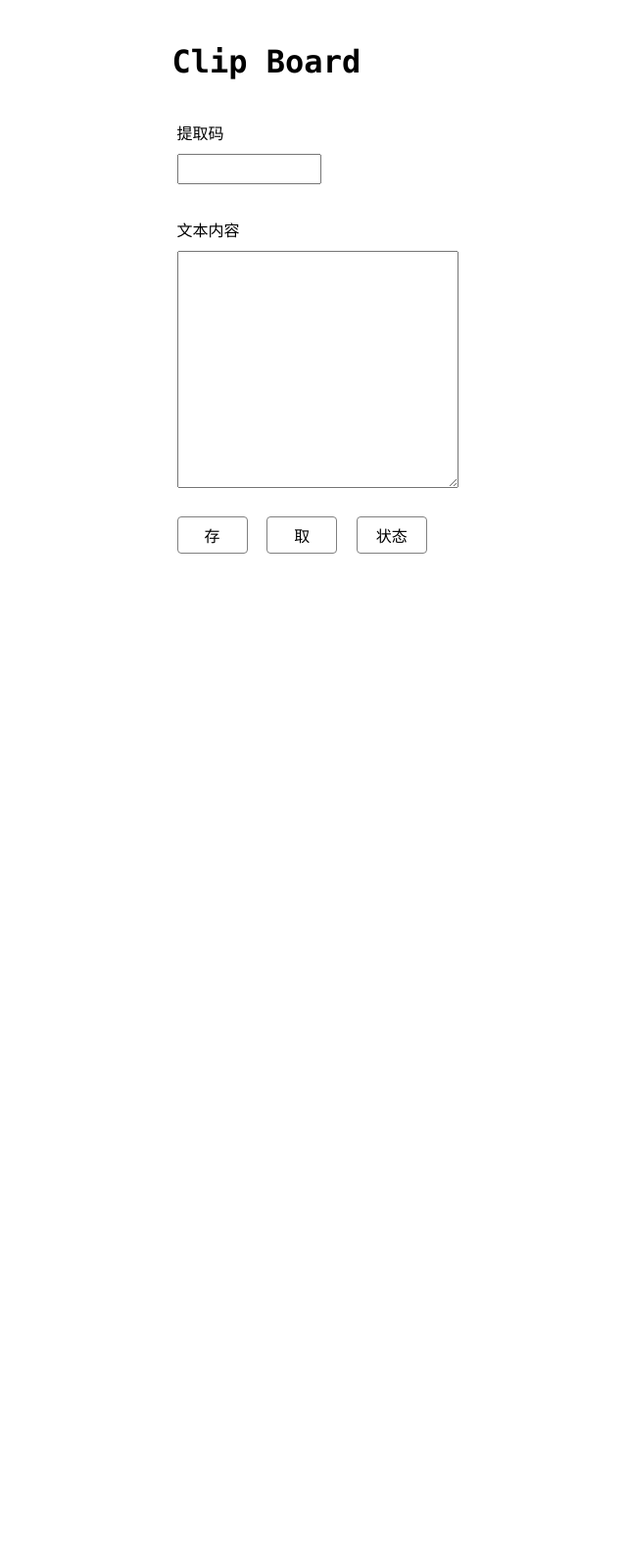
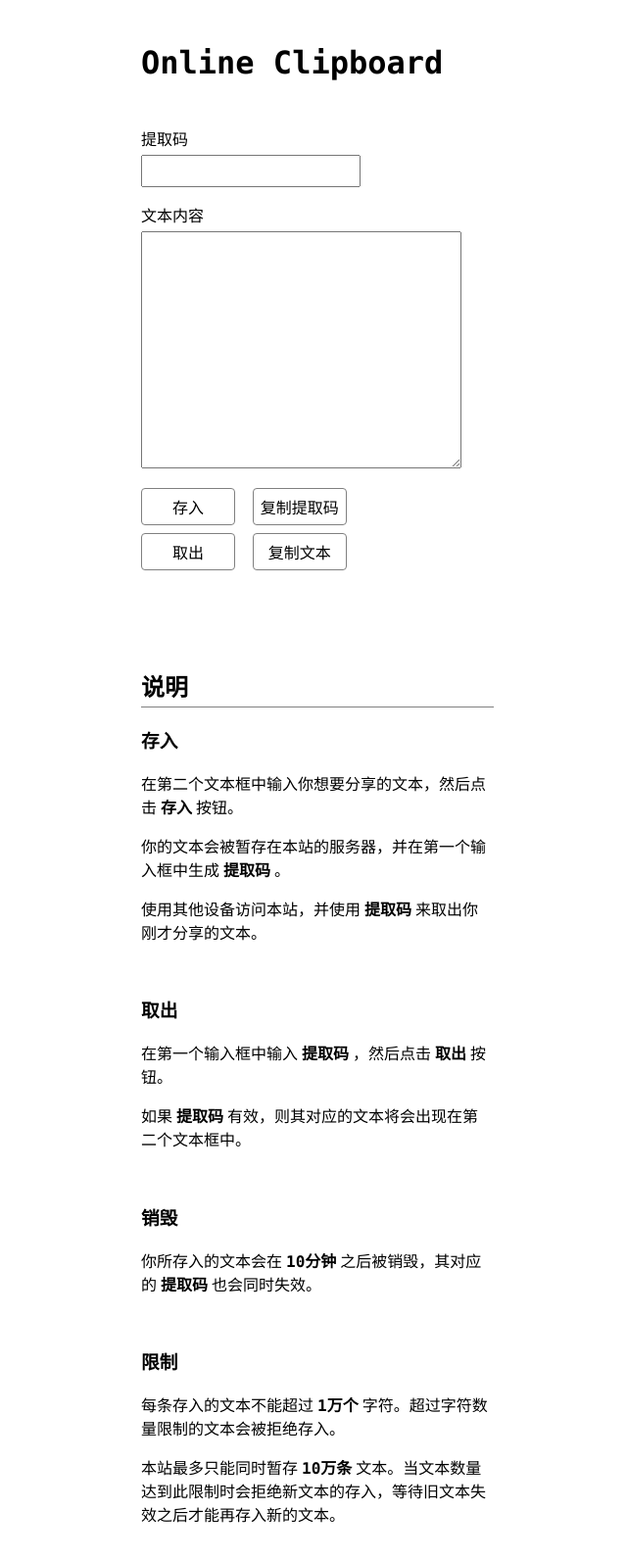
Before and after one commit to 17ban/online-clipboard-frontend, a website built with Vite: page index.html in a window 1280 px wide. Shown: the whole page at 98% size, without its empty margins (316-956 px from the left). Before the commit the page ends 800 px from the top, so only its background shows below. Built offline with nearby package versions, Linux system fonts and the light colour scheme.

Commit message:
实现了基本功能，完善了说明文本

```diff
--- a/index.html
+++ b/index.html
@@ -3,26 +3,72 @@
 <head>
   <meta charset="UTF-8">
   <meta name="viewport" content="width=device-width, initial-scale=1.0">
-  <title>Clip Board</title>
+  <title>Online Clipboard</title>
 </head>
 <body>
   <div id="main-view">
-    <div id="main-container">
-      <h1 id="site-title">Clip Board</h1>
+    <div id="title-container">
+      <h1 id="site-title">Online Clipboard</h1>
+    </div>
+
+    <div id="app-container">
       <div id="key-input-wrapper">
         <span>提取码</span>
-        <textarea id="key-input" cols="12" rows="1" spellcheck="false"></textarea>
+        <input id="key-input" type="text" spellcheck="false"></input>
       </div>
       <div id="text-input-wrapper">
         <span>文本内容</span>
-        <textarea id="text-input" cols="26" rows="12" spellcheck="false"></textarea>
+        <textarea id="text-input" cols="30" rows="12" spellcheck="false"></textarea>
       </div>
       <div id="btns-wrapper">
-        <button id="post-btn" class="btn">存</button>
-        <button id="get-btn" class="btn">取</button>
-        <button id="status-btn" class="btn">状态</button>
+        <button id="post-btn" class="btn">存入</button>
+        <button id="copy-key-btn" class="btn">复制提取码</button>
+        <br>
+        <button id="get-btn" class="btn">取出</button>
+        <button id="copy-text-btn" class="btn">复制文本</button>
       </div>
     </div>
+
+    <div id="help-container">
+      <div class="h2-lable">
+        <h2>说明</h2>
+        <hr color="grey" size="1" noshade>
+      </div>
+      <h3>存入</h3>
+      <p>
+        在第二个文本框中输入你想要分享的文本，然后点击<span class="text-highlight">存入</span>按钮。
+      </p>
+      <p>
+        你的文本会被暂存在本站的服务器，并在第一个输入框中生成<span class="text-highlight">提取码</span>。
+      </p>
+      <p>
+        使用其他设备访问本站，并使用<span class="text-highlight">提取码</span>来取出你刚才分享的文本。
+      </p>
+      <br>
+      <h3>取出</h3>
+      <p>
+        在第一个输入框中输入<span class="text-highlight">提取码</span>，然后点击<span class="text-highlight">取出</span>按钮。
+      </p>
+      <p>
+        如果<span class="text-highlight">提取码</span>有效，则其对应的文本将会出现在第二个文本框中。
+      </p>
+      <br>
+      <h3>销毁</h3>
+      <p>
+        你所存入的文本会在<span class="text-highlight">10分钟</span>之后被销毁，其对应的<span class="text-highlight">提取码</span>也会同时失效。
+      </p>
+      <br>
+      <h3>限制</h3>
+      <p>每条存入的文本不能超过<span class="text-highlight">1万个</span>字符。超过字符数量限制的文本会被拒绝存入。</p>
+      <p>本站最多只能同时暂存<span class="text-highlight">10万条</span>文本。当文本数量达到此限制时会拒绝新文本的存入，等待旧文本失效之后才能再存入新的文本。
+    </div>
+
+    <!-- <div id="api-container">
+      <div class="h2-lable">
+        <h2>API 开放</h2>
+        <hr color="grey" size="1" noshade>
+      </div>
+    </div> -->
   </div>
   <script type="module" src="./src/main.ts"></script>
 </body>
--- a/src/api.ts
+++ b/src/api.ts
@@ -21,13 +21,13 @@
 
 export async function getText(key: string) {
   let res = await fetch(`/text?key=${key}`)
-  return <Promise<GetTextResObj>>(res.json())
+  return { res, jsonPromise: <Promise<GetTextResObj>>(res.json()) }
 }
 
 
 export async function postText(text: string, timeout?: number) {
   let res = await fetch(`/text`, {
-    method: 'POST',
+    method: 'PUT',
     headers: {
       'content-type': 'application/json'
     },
@@ -36,11 +36,11 @@
       timeout
     })
   })
-  return <Promise<PostTextResObj>>(res.json())
+  return { res, jsonPromise: <Promise<PostTextResObj>>(res.json()) }
 }
 
 
 export async function getStatus() {
   let res = await fetch('/status')
-  return <Promise<StatusTextResObj>>(res.json())
+  return { res, jsonPromise: <Promise<StatusTextResObj>>(res.json()) }
 }
--- a/src/main.ts
+++ b/src/main.ts
@@ -1,6 +1,6 @@
 import './styles/style.css'
 
-import { getText, postText, getStatus } from './api'
+import { getText, postText } from './api'
 
 function listen(
   selectors: string,
@@ -15,19 +15,51 @@ const keyInput = <HTMLInputElement>document.getElementById('key-input')
 const textInput = <HTMLInputElement>document.getElementById('text-input')
 
 listen('#post-btn', 'click', async () => {
-  let res = await postText(textInput.value)
-  keyInput.value = res.key
+  let text = textInput.value
+  if(text === '') {
+    textInput.value = '请在此输入你要存入的文本。'
+    return
+  }
+
+  let { res, jsonPromise } = await postText(text)
+  let resJson = await jsonPromise
+  if(res.ok) {
+    keyInput.value = resJson.key
+  } else {
+    alert('存入失败' + JSON.stringify({
+      status: res.status,
+      statusText: res.statusText,
+      resJson
+    }, undefined, 2))
+  }
 })
 
 listen('#get-btn', 'click', async () => {
   let key = keyInput.value
-  let res = await getText(key)
-  textInput.value = res.text
+  if(key === '') {
+    keyInput.value = '请在此输入提取码。'
+    return
+  }
+
+  let { res, jsonPromise } = await getText(key)
+  let resJson = await jsonPromise
+  if(res.ok) {
+    textInput.value = resJson.text
+  } else {
+    alert('取出失败\n' + JSON.stringify({
+      status: res.status,
+      statusText: res.statusText,
+      resJson
+    }, undefined, 2))
+  }
 })
 
-listen('#status-btn', 'click', async () => {
-  textInput.value = ''
-  keyInput.value = ''
-  let res = await getStatus()
-  textInput.value = JSON.stringify(res, undefined, 2)
+listen('#copy-key-btn', 'click', () => {
+  keyInput.select()
+  document.execCommand('copy')
 })
+
+listen('#copy-text-btn', 'click', () => {
+  textInput.select()
+  document.execCommand('copy')
+})
--- a/src/styles/style.css
+++ b/src/styles/style.css
@@ -2,29 +2,62 @@ html, body {
   font-family: Consolas, 'Courier New', sans-serif;
 }
 
-#main-view {
-  padding: 0 16px;
-  display: flex;
-  flex-direction: column;
-  align-items: center;
+.btn {
+  margin: 4px 8px 4px 0px;
+  padding: 6px;
+  font-size: 1rem;
+  min-width: 96px;
+  background-color: white;
+  border: 1px solid grey;
+  border-radius: 4px;
+  cursor: pointer;
+  outline: none;
 }
 
-#main-container > * {
-  width: fit-content;
-  margin: 24px;
+.btn:hover {
+  color: white;
+  background-color: grey;
 }
 
-#key-input-wrapper, #text-input-wrapper {
-  display: flex;
-  flex-direction: column;
+.h2-lable > h2 {
+  margin: 4px 0;
+}
+.h2-lable > hr {
+  margin: 4px 0;
+}
+
+.text-highlight {
+  font-weight: bold;
+  padding: 0 4px;
+}
+
+
+
+#main-view {
+  padding: 0px 16px 96px 16px;
+  margin: 0 auto;
+  width: 90%;
+}
+
+@media screen and (orientation: landscape) {
+  #main-view {
+    width: 360px;
+  }
+}
+
+
+
+#site-title {
+  padding: 24px 0;
+}
+
+#app-container > * {
+  margin: 16px 0;
 }
 
 #key-input-wrapper > *, #text-input-wrapper > * {
-  margin: 5px;
-}
-
-#site-title {
-  padding: 12px 0;
+  display: block;
+  margin: 5px 0;
 }
 
 #key-input, #text-input {
@@ -38,13 +71,9 @@ html, body {
   resize: none;
 }
 
-.btn {
-  margin: 0 5px;
-  padding: 6px;
-  font-size: 1rem;
-  min-width: 72px;
-  background-color: white;
-  border: 1px solid grey;
-  border-radius: 4px;
-  cursor: pointer;
+
+
+#help-container, #api-container {
+  margin-top: 96px;
+  width: 100%;
 }
```
Also changed, not shown: public/favicon.ico (added).
